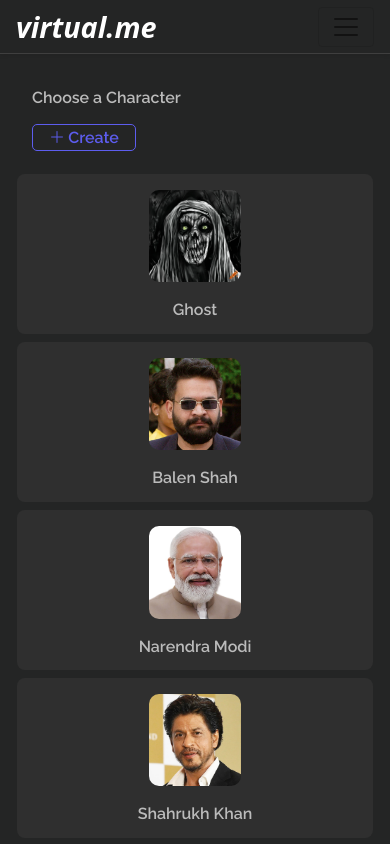
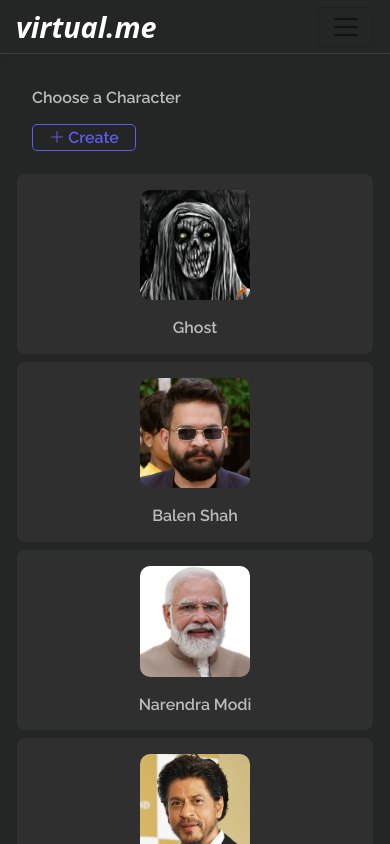
Before and after one commit to om202/virtualme, a React (Create React App) app: page / in a window 390 px wide. Shown: the top 844 px of the page. Built offline with nearby package versions, Linux system fonts and the light colour scheme; no server answers.

Commit message:
responsiveness

```diff
--- a/src/components/BotCard.css
+++ b/src/components/BotCard.css
@@ -32,18 +32,8 @@
   border-radius: 10px;
 }
 
-@media screen and (max-width: 600px) {
-  .bot-card {
-    width: 160px;
-    height: 160px;
-  }
 
-  .bot-card img {
-    max-width: 92px;
-  }
-}
-
-@media screen and (max-width: 410px) {
+@media screen and (max-width: 500px) {
   .bot-card {
     width: 100%;
     margin-right: 0;
```
